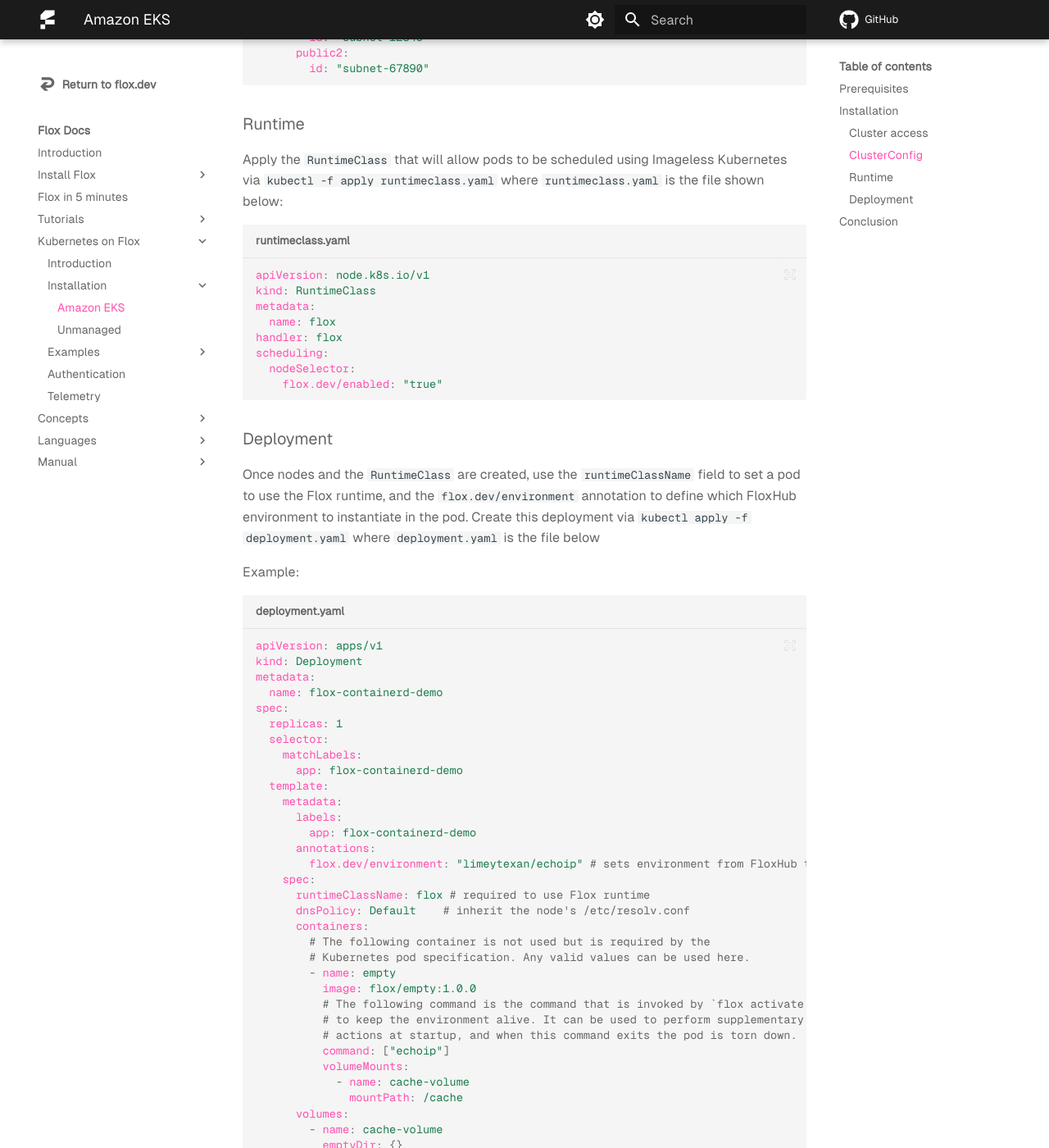
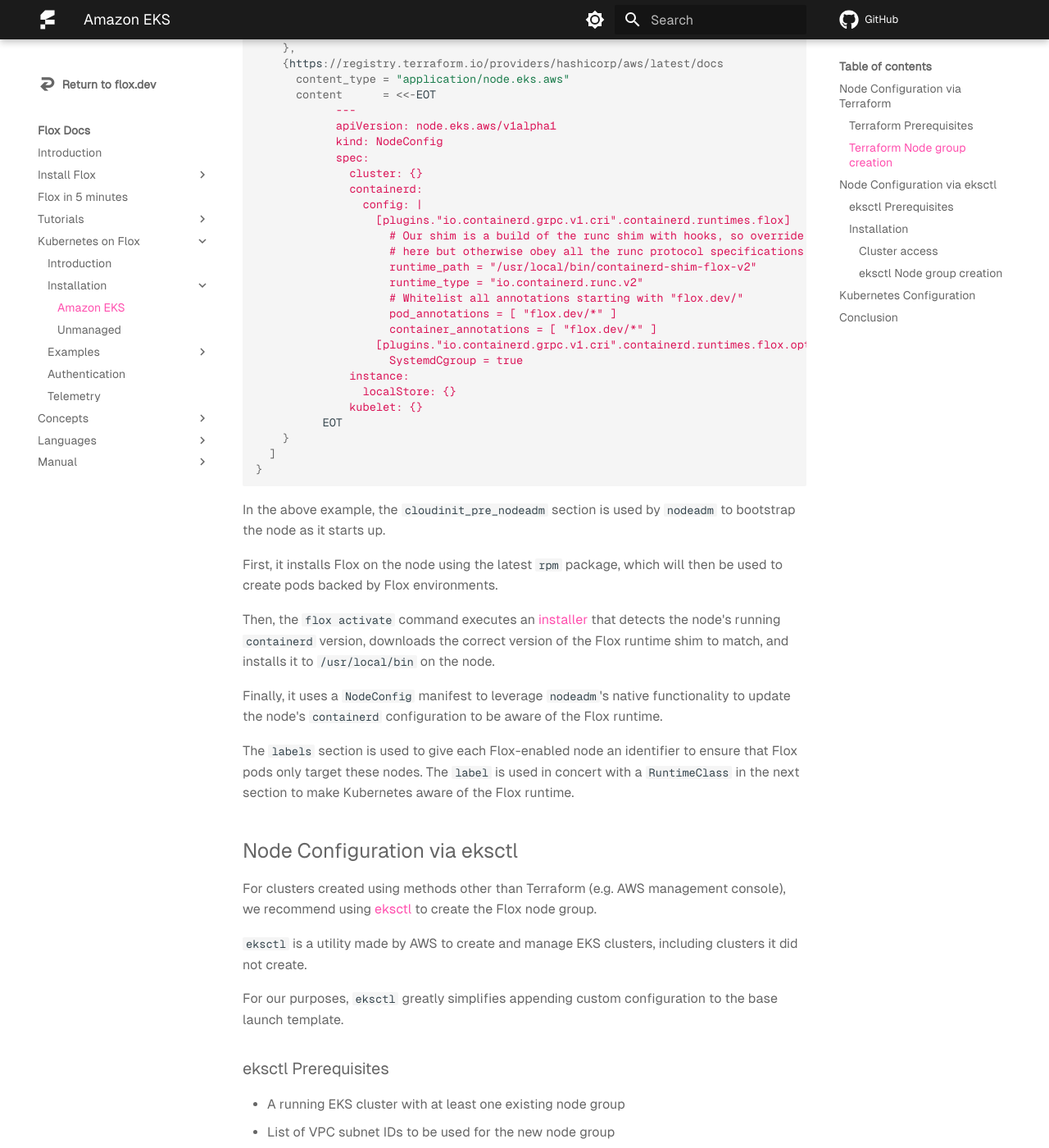
Before and after one commit to flox/floxdocs, an MkDocs documentation site: the page built from docs/k8s/install/eks.md, in a window 1280 px wide and 1400 px high, scrolled down 2276 px. Shown: the whole window at 82% size. Built offline with MkDocs 1.6.1 and Material for MkDocs 9.7.7, drawn with Linux system fonts in a browser that asks for light colours; plug-ins that fetch from the network failed and are left out; comment, search, counter and statistics services are not loaded; some of the changed text lies outside the part shown.

Commit message:
feat: add eks+terraform installation instructions

````diff
--- a/docs/k8s/install/eks.md
+++ b/docs/k8s/install/eks.md
@@ -1,26 +1,151 @@
 ---
 title: "Amazon EKS"
-description: "Installing Kubernetes on Flox to Amazon EKS"
+description: "Installing Imageless Kubernetes to Amazon EKS"
 ---
 
-# EKS via eksctl
+If you have an existing EKS cluster, we recommend creating a new node group specifically for Imageless Kubernetes.
 
-This page describes how to add a node group configured with Imageless Kubernetes to an existing EKS cluster using [eksctl][eksctl].
-`eksctl` is a utility made by AWS to create and manage EKS clusters.
+To run on EKS, each node in the node group will need to:
+
+- Install Flox
+- Install the Flox `containerd` runtime shim
+- Register the shim with `containerd`
+- Register the shim with Kubernetes
+
+Most of which can be done as part of the node bootstrapping process, using custom user data to pass instructions to [nodeadm][nodeadm].
+
+!!! note "Note"
+    Additional information on `nodeadm` and bootstrapping with user data can be found in the [EKS documentation][userdata-docs].
+
+This guide will walk through the steps needed to create the node group and configure the cluster with both [Terraform][terraform] and [eksctl][eksctl].
+
+!!! info "Info"
+    The below examples are tailored towards adding node groups to existing clusters -- complete examples for creating new clusters with the Flox runtime shim are available on our [GitHub][k8s-shim-install].
+
+## Node Configuration via Terraform
+
+### Terraform Prerequisites
+
+To create the node group, you will need:
+
+- Subnets for the node group to use
+- IDs for cluster and node security groups
+- The cluster's service CIDR (i.e. the range from which cluster services will recieve IPs)
+
+If you've used a public module such as [terraform-aws-eks][terraform-aws-eks], most should be available either from the module configuration or outputs.
+
+### Terraform Node group creation
+
+This example will use the [eks-managed-node-group][eks-managed-node-group] submodule of [terraform-aws-eks][terraform-aws-eks], but it can also be used standalone regardless of how the cluster was defined in Terraform.
+
+The below Terraform configuration can be used to provisition a node group with the Flox runtime; see comments for guidance on each input. The below configuration assumes you already have Terraform configuration for a cluster including the [AWS provider][aws-tf-provider].
+
+```hcl title="nodegroup.tf"
+module "eks_managed_node_group" {
+  source  = "terraform-aws-modules/eks/aws//modules/eks-managed-node-group"
+  version = "21.6.1" # tested with this version, but only >=21 required
+
+  name         = "flox"
+  cluster_name = "my-cluster"
+
+  subnet_ids = ["subnet-01982749e3b6e77a6", "subnet-025dd07e5117afef5", "subnet-0b0ef36fe25286a83"] # replace with your node subnets
+
+  instance_types = ["t3.small"] # replace with your desired instance types -- x86_64 or ARM (Graviton) are supported
+
+  cluster_primary_security_group_id = module.eks.cluster_primary_security_group_id
+  vpc_security_group_ids            = [module.eks.node_security_group_id]
+  cluster_service_cidr              = module.eks.cluster_service_cidr
+
+  ami_type     = "AL2023_x86_64_STANDARD" # set depending on CPU architecture
+  desired_size = 1
+  min_size     = 1
+  max_size     = 10
+
+  # required if you need non-default disk settings; disk_size parameter cannot be used with cloudinit_pre_nodeadm
+  block_device_mappings = {
+    xvda = {
+      device_name = "/dev/xvda"
+      ebs = {
+        volume_size           = 50
+        volume_type           = "gp3"
+        encrypted             = true
+        delete_on_termination = true
+      }
+    }
+  }
+
+  # needed to pair with the RuntimeClass to ensure Flox pods only get scheduled here
+  labels = {
+    "flox.dev/enabled" = "true"
+  }
+
+  cloudinit_pre_nodeadm = [
+    {
+      content_type = "text/x-shellscript; charset=\"us-ascii\""
+      content      = <<-EOT
+            #!/bin/bash
+            dnf install -y https://flox.dev/downloads/yumrepo/flox.x86_64-linux.rpm
+            flox activate -r flox/containerd-shim-flox-installer --trust -g 2
+          EOT
+    },
+    {https://registry.terraform.io/providers/hashicorp/aws/latest/docs
+      content_type = "application/node.eks.aws"
+      content      = <<-EOT
+            ---
+            apiVersion: node.eks.aws/v1alpha1
+            kind: NodeConfig
+            spec:
+              cluster: {}
+              containerd:
+                config: |
+                  [plugins."io.containerd.grpc.v1.cri".containerd.runtimes.flox]
+                    # Our shim is a build of the runc shim with hooks, so override runtime_path
+                    # here but otherwise obey all the runc protocol specifications.
+                    runtime_path = "/usr/local/bin/containerd-shim-flox-v2"
+                    runtime_type = "io.containerd.runc.v2"
+                    # Whitelist all annotations starting with "flox.dev/"
+                    pod_annotations = [ "flox.dev/*" ]
+                    container_annotations = [ "flox.dev/*" ]
+                  [plugins."io.containerd.grpc.v1.cri".containerd.runtimes.flox.options]
+                    SystemdCgroup = true
+              instance:
+                localStore: {}
+              kubelet: {}
+          EOT
+    }
+  ]
+}
+```
+
+In the above example, the `cloudinit_pre_nodeadm` section is used by `nodeadm` to bootstrap the node as it starts up.
+
+First, it installs Flox on the node using the latest `rpm` package, which will then be used to create pods backed by Flox environments.
+
+Then, the `flox activate` command executes an [installer][shim-installer] that detects the node's running `containerd` version, downloads the correct version of the Flox runtime shim to match, and installs it to `/usr/local/bin` on the node.
+
+Finally, it uses a `NodeConfig` manifest to leverage `nodeadm`'s native functionality to update the node's `containerd` configuration to be aware of the Flox runtime.
+
+The `labels` section is used to give each Flox-enabled node an identifier to ensure that Flox pods only target these nodes. The `label` is used in concert with a `RuntimeClass` in the next section to make Kubernetes aware of the Flox runtime.
+
+## Node Configuration via eksctl
+
+For clusters created using methods other than Terraform (e.g. AWS management console), we recommend using [eksctl][eksctl] to create the Flox node group.
+
+`eksctl` is a utility made by AWS to create and manage EKS clusters, including clusters it did not create.
+
 For our purposes, `eksctl` greatly simplifies appending custom configuration to the base launch template.
 
-## Prerequisites
+### eksctl Prerequisites
 
 - A running EKS cluster with at least one existing node group
-  - Created with any mechanism; `eksctl` can modify clusters that it did not create
 - List of VPC subnet IDs to be used for the new node group
 - Connectivity to the cluster API (i.e. `kubectl` is usable)
 
-## Installation
+### Installation
 
-### Cluster access
+#### Cluster access
 
-First install `ekctl` and ensure that you have access to the cluster.
+First, install `ekctl` and ensure that you have access to the cluster:
 
 - Install `eksctl` (e.g. `flox install eksctl`).
 - Set AWS credentials in your environment (e.g. copy `AWS_ACCESS_KEY_ID` and `AWS_SECRET_ACCESS_KEY` from management console).
@@ -30,23 +155,24 @@
 ```sh
 ❯ eksctl get cluster
 NAME		REGION		EKSCTL CREATED
-flox-sandbox	us-east-1	True
+flox	    us-east-1	True
 ```
 
-### ClusterConfig
+#### eksctl Node group creation
 
-Create a `ClusterConfig` manifest that will be used to create the Flox node group
-See the [eksctl documentation][eksctl-docs] for guidance on additional parameters such as IAM configuration.
-`eksctl` ultimately synthesizes a CloudFormation stack to create the node group.
+Next, we'll create a `ClusterConfig` manifest that will be used to create the Flox node group.
 
-Apply the `ClusterConfig` with `eksctl create nodegroup -f nodegroup.yaml`, where `nodegroup.yaml` is the file below. You can also visualize the changes before deployment with `eksctl create --dry-run`.
+!!! note "Note"
+    See the [eksctl documentation][eksctl-docs] for guidance on additional parameters such as IAM configuration and autoscaler support.
+
+Apply the below `ClusterConfig` with `eksctl create nodegroup -f nodegroup.yaml`. You can also visualize the changes before deployment with `eksctl create --dry-run`.
 
 ```yaml title="nodegroup.yaml"
 apiVersion: eksctl.io/v1alpha5
 kind: ClusterConfig
 
 metadata:
-  name: flox-sandbox # name of the target cluster for this node group
+  name: flox # name of the target cluster for this node group
   region: us-east-1
 
 # adjust this to match your existing or desired node group configuration -- below values are examples
@@ -55,15 +181,10 @@
     instanceType: t3.small # choose your desired instance type
     amiFamily: AmazonLinux2023
     desiredCapacity: 1
-    minSize: 0 # set node group size constraints
+    minSize: 0
     maxSize: 5
     labels:
-      # any node labels
       flox.dev/enabled: "true" # used in RuntimeClass to ensure flox workloads only get scheduled on these nodes
-    tags:
-      # any node tags, e.g.
-      # k8s.io/cluster-autoscaler/enabled: "true"
-      # k8s.io/cluster-autoscaler/flox-sandbox: "owned"
     preBootstrapCommands:
       - |
          dnf install -y https://flox.dev/downloads/yumrepo/flox.x86_64-linux.rpm
@@ -103,11 +224,14 @@
         id: "subnet-67890"
 ```
 
-### Runtime
+Further explanation of the bootstrapping process is available in the Terraform section above.
 
-Apply the `RuntimeClass` that will allow pods to be scheduled using Imageless Kubernetes via `kubectl -f apply runtimeclass.yaml` where `runtimeclass.yaml` is the file shown below:
+## Kubernetes Configuration
 
-```yaml title="runtimeclass.yaml"
+A [RuntimeClass](https://kubernetes.io/docs/concepts/containers/runtime-class/) is used to expose the runtime to Kubernetes such that it can be utilized to create pods.
+The below `RuntimeClass` needs to be applied to the cluster, where the `nodeSelector` matches the `label` given to the node group above
+
+```yaml title="RuntimeClass.yaml"
 apiVersion: node.k8s.io/v1
 kind: RuntimeClass
 metadata:
@@ -118,52 +242,24 @@
     flox.dev/enabled: "true"
 ```
 
-### Deployment
+which can be applied by `kubectl apply -f RuntimeClass.yaml`
 
-Once nodes and the `RuntimeClass` are created, use the `runtimeClassName` field to set a pod to use the Flox runtime, and the `flox.dev/environment` annotation to define which FloxHub environment to instantiate in the pod.
-Create this deployment via `kubectl apply -f deployment.yaml` where `deployment.yaml` is the file below
-
-Example:
-
-```yaml title="deployment.yaml"
-apiVersion: apps/v1
-kind: Deployment
-metadata:
-  name: flox-containerd-demo
-spec:
-  replicas: 1
-  selector:
-    matchLabels:
-      app: flox-containerd-demo
-  template:
-    metadata:
-      labels:
-        app: flox-containerd-demo
-      annotations:
-        flox.dev/environment: "limeytexan/echoip" # sets environment from FloxHub to use
-    spec:
-      runtimeClassName: flox # required to use Flox runtime
-      dnsPolicy: Default    # inherit the node's /etc/resolv.conf
-      containers:
-        # The following container is not used but is required by the
-        # Kubernetes pod specification. Any valid values can be used here.
-        - name: empty
-          image: flox/empty:1.0.0
-          # The following command is the command that is invoked by `flox activate`
-          # to keep the environment alive. It can be used to perform supplementary
-          # actions at startup, and when this command exits the pod is torn down.
-          command: ["echoip"]
-          volumeMounts:
-            - name: cache-volume
-              mountPath: /cache
-      volumes:
-        - name: cache-volume
-          emptyDir: {}
-```
+The `nodeSelector` ensures that Flox pods will only be scheduled on nodes with the Flox runtime installed.
 
 ## Conclusion
 
-You should now have Imageless Kubernetes configured on your cluster so that you can run pods on top of Flox environments.
+Once the node group is running, you are ready to create pods using the Flox runtime.
 
+A sample `Pod` manifest is available in the [Introduction][intro-section], but any Kubernetes resource that creates a pod (e.g. `Deployment`) can be used by setting the `runtimeClassName` parameter to `flox`.
+
+[intro-section]: ../intro.md
 [eksctl]: https://docs.aws.amazon.com/eks/latest/eksctl/
 [eksctl-docs]: https://docs.aws.amazon.com/eks/latest/eksctl/nodegroup-managed.html
+[terraform]: https://developer.hashicorp.com/terraform
+[terraform-aws-eks]: https://registry.terraform.io/modules/terraform-aws-modules/eks/aws/latest
+[eks-managed-node-group]: https://registry.terraform.io/modules/terraform-aws-modules/eks/aws/latest/submodules/eks-managed-node-group
+[userdata-docs]: https://docs.aws.amazon.com/eks/latest/userguide/launch-templates.html#launch-template-user-data
+[nodeadm]: https://github.com/awslabs/amazon-eks-ami/blob/main/nodeadm
+[shim-installer]: https://hub.flox.dev/flox/containerd-shim-flox-installer
+[aws-tf-provider]: https://registry.terraform.io/providers/hashicorp/aws/latest/docs
+[k8s-shim-install]: https://github.com/flox/k8s-shim-install
````
